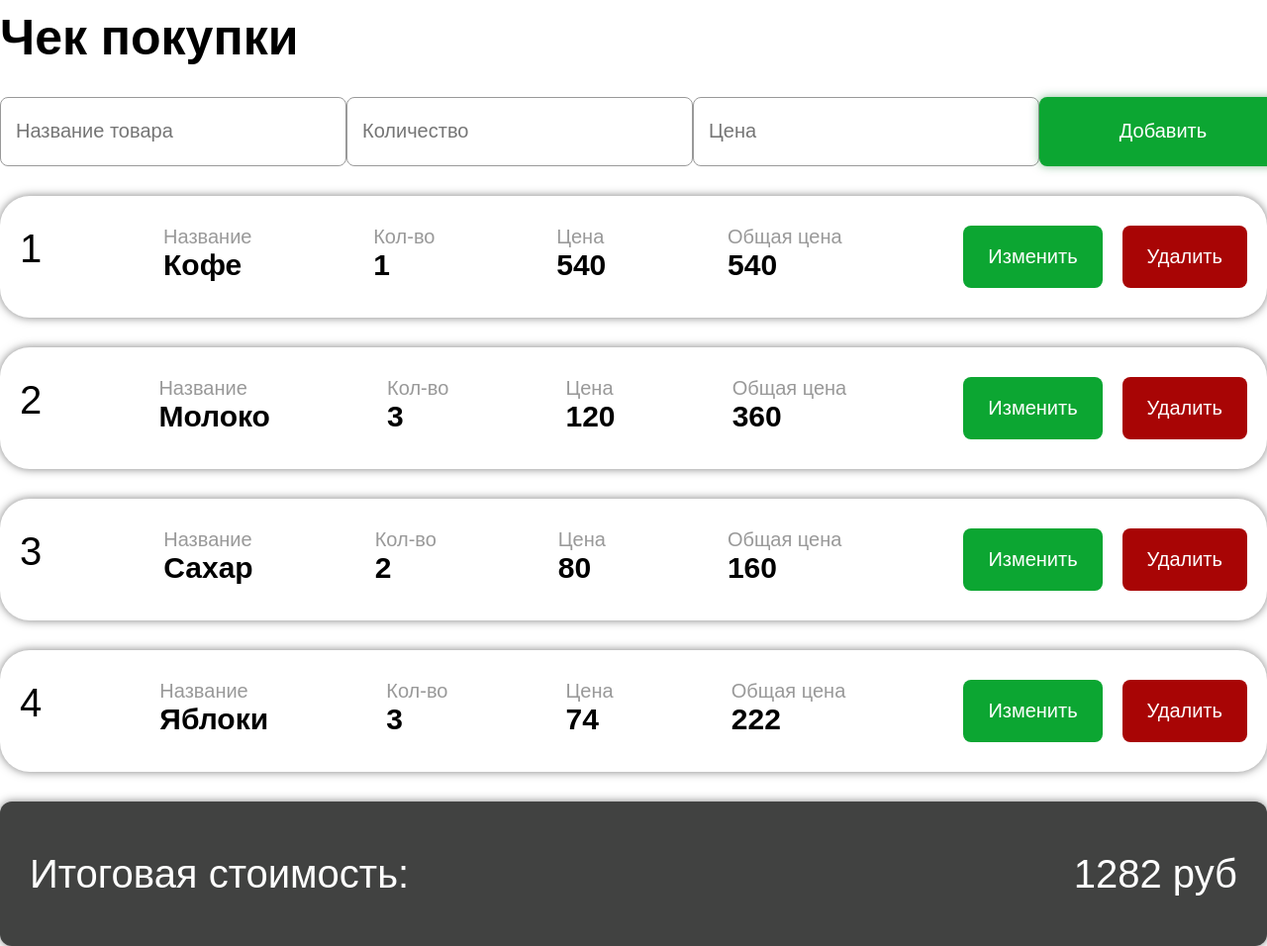
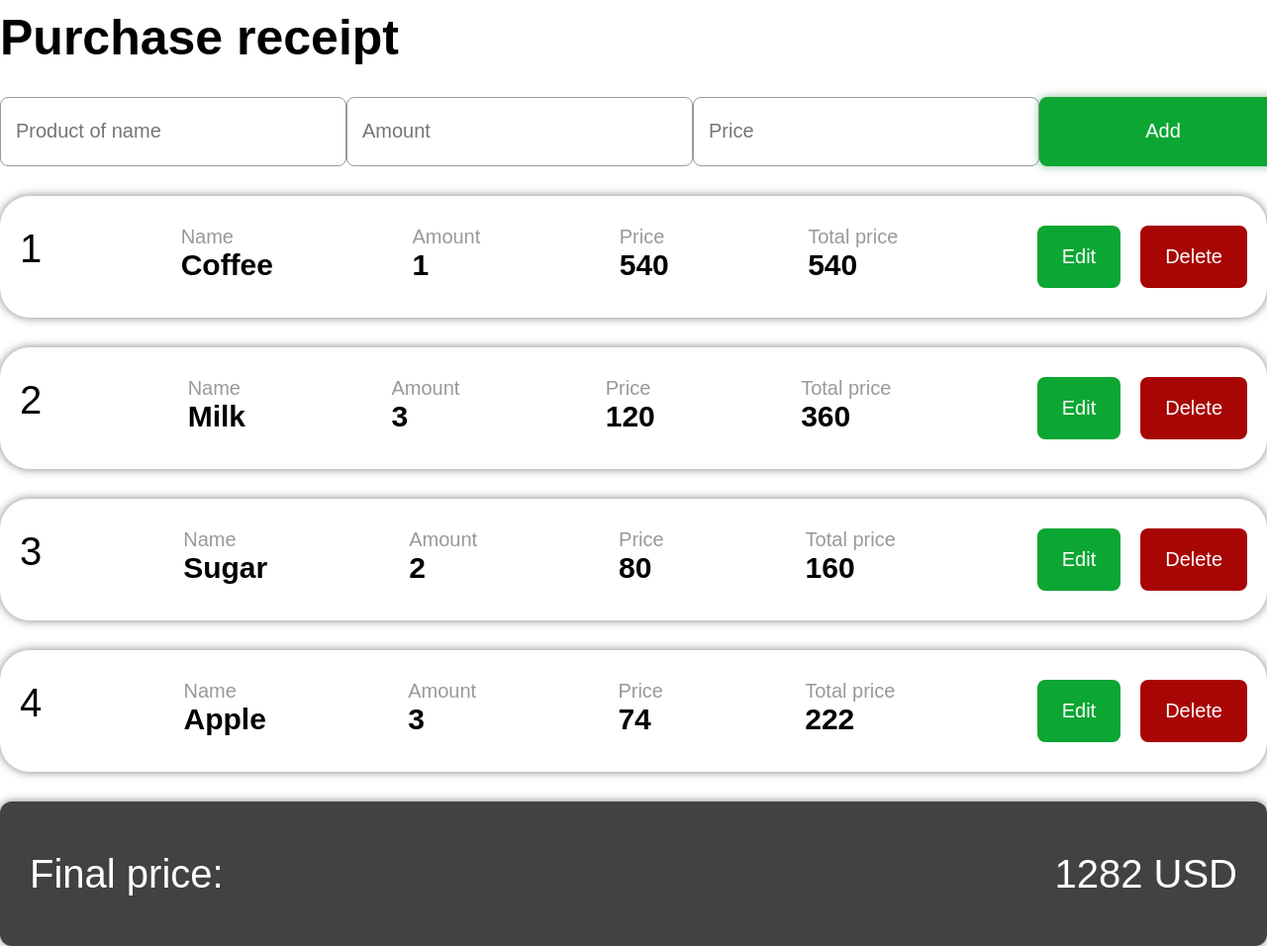
Before and after one commit to ilonakrasnopolska/Purchase-receipt, a plain HTML site: page index.html in a window 1280 px wide. Shown: the whole page at 99% size. Drawn offline with Linux system fonts and the light colour scheme.

Commit message:
finished purchase receipt aplication, added array , function and function render

```diff
--- /dev/null
+++ b/css/normalize — копия.css
@@ -0,0 +1,349 @@
+/*! normalize.css v8.0.1 | MIT License | github.com/necolas/normalize.css */
+
+/* Document
+   ========================================================================== */
+
+/**
+ * 1. Correct the line height in all browsers.
+ * 2. Prevent adjustments of font size after orientation changes in iOS.
+ */
+
+ html {
+    line-height: 1.15; /* 1 */
+    -webkit-text-size-adjust: 100%; /* 2 */
+  }
+
+  /* Sections
+     ========================================================================== */
+
+  /**
+   * Remove the margin in all browsers.
+   */
+
+  body {
+    margin: 0;
+  }
+
+  /**
+   * Render the `main` element consistently in IE.
+   */
+
+  main {
+    display: block;
+  }
+
+  /**
+   * Correct the font size and margin on `h1` elements within `section` and
+   * `article` contexts in Chrome, Firefox, and Safari.
+   */
+
+  h1 {
+    font-size: 2em;
+    margin: 0.67em 0;
+  }
+
+  /* Grouping content
+     ========================================================================== */
+
+  /**
+   * 1. Add the correct box sizing in Firefox.
+   * 2. Show the overflow in Edge and IE.
+   */
+
+  hr {
+    box-sizing: content-box; /* 1 */
+    height: 0; /* 1 */
+    overflow: visible; /* 2 */
+  }
+
+  /**
+   * 1. Correct the inheritance and scaling of font size in all browsers.
+   * 2. Correct the odd `em` font sizing in all browsers.
+   */
+
+  pre {
+    font-family: monospace, monospace; /* 1 */
+    font-size: 1em; /* 2 */
+  }
+
+  /* Text-level semantics
+     ========================================================================== */
+
+  /**
+   * Remove the gray background on active links in IE 10.
+   */
+
+  a {
+    background-color: transparent;
+  }
+
+  /**
+   * 1. Remove the bottom border in Chrome 57-
+   * 2. Add the correct text decoration in Chrome, Edge, IE, Opera, and Safari.
+   */
+
+  abbr[title] {
+    border-bottom: none; /* 1 */
+    text-decoration: underline; /* 2 */
+    text-decoration: underline dotted; /* 2 */
+  }
+
+  /**
+   * Add the correct font weight in Chrome, Edge, and Safari.
+   */
+
+  b,
+  strong {
+    font-weight: bolder;
+  }
+
+  /**
+   * 1. Correct the inheritance and scaling of font size in all browsers.
+   * 2. Correct the odd `em` font sizing in all browsers.
+   */
+
+  code,
+  kbd,
+  samp {
+    font-family: monospace, monospace; /* 1 */
+    font-size: 1em; /* 2 */
+  }
+
+  /**
+   * Add the correct font size in all browsers.
+   */
+
+  small {
+    font-size: 80%;
+  }
+
+  /**
+   * Prevent `sub` and `sup` elements from affecting the line height in
+   * all browsers.
+   */
+
+  sub,
+  sup {
+    font-size: 75%;
+    line-height: 0;
+    position: relative;
+    vertical-align: baseline;
+  }
+
+  sub {
+    bottom: -0.25em;
+  }
+
+  sup {
+    top: -0.5em;
+  }
+
+  /* Embedded content
+     ========================================================================== */
+
+  /**
+   * Remove the border on images inside links in IE 10.
+   */
+
+  img {
+    border-style: none;
+  }
+
+  /* Forms
+     ========================================================================== */
+
+  /**
+   * 1. Change the font styles in all browsers.
+   * 2. Remove the margin in Firefox and Safari.
+   */
+
+  button,
+  input,
+  optgroup,
+  select,
+  textarea {
+    font-family: inherit; /* 1 */
+    font-size: 100%; /* 1 */
+    line-height: 1.15; /* 1 */
+    margin: 0; /* 2 */
+  }
+
+  /**
+   * Show the overflow in IE.
+   * 1. Show the overflow in Edge.
+   */
+
+  button,
+  input { /* 1 */
+    overflow: visible;
+  }
+
+  /**
+   * Remove the inheritance of text transform in Edge, Firefox, and IE.
+   * 1. Remove the inheritance of text transform in Firefox.
+   */
+
+  button,
+  select { /* 1 */
+    text-transform: none;
+  }
+
+  /**
+   * Correct the inability to style clickable types in iOS and Safari.
+   */
+
+  button,
+  [type="button"],
+  [type="reset"],
+  [type="submit"] {
+    -webkit-appearance: button;
+  }
+
+  /**
+   * Remove the inner border and padding in Firefox.
+   */
+
+  button::-moz-focus-inner,
+  [type="button"]::-moz-focus-inner,
+  [type="reset"]::-moz-focus-inner,
+  [type="submit"]::-moz-focus-inner {
+    border-style: none;
+    padding: 0;
+  }
+
+  /**
+   * Restore the focus styles unset by the previous rule.
+   */
+
+  button:-moz-focusring,
+  [type="button"]:-moz-focusring,
+  [type="reset"]:-moz-focusring,
+  [type="submit"]:-moz-focusring {
+    outline: 1px dotted ButtonText;
+  }
+
+  /**
+   * Correct the padding in Firefox.
+   */
+
+  fieldset {
+    padding: 0.35em 0.75em 0.625em;
+  }
+
+  /**
+   * 1. Correct the text wrapping in Edge and IE.
+   * 2. Correct the color inheritance from `fieldset` elements in IE.
+   * 3. Remove the padding so developers are not caught out when they zero out
+   *    `fieldset` elements in all browsers.
+   */
+
+  legend {
+    box-sizing: border-box; /* 1 */
+    color: inherit; /* 2 */
+    display: table; /* 1 */
+    max-width: 100%; /* 1 */
+    padding: 0; /* 3 */
+    white-space: normal; /* 1 */
+  }
+
+  /**
+   * Add the correct vertical alignment in Chrome, Firefox, and Opera.
+   */
+
+  progress {
+    vertical-align: baseline;
+  }
+
+  /**
+   * Remove the default vertical scrollbar in IE 10+.
+   */
+
+  textarea {
+    overflow: auto;
+  }
+
+  /**
+   * 1. Add the correct box sizing in IE 10.
+   * 2. Remove the padding in IE 10.
+   */
+
+  [type="checkbox"],
+  [type="radio"] {
+    box-sizing: border-box; /* 1 */
+    padding: 0; /* 2 */
+  }
+
+  /**
+   * Correct the cursor style of increment and decrement buttons in Chrome.
+   */
+
+  [type="number"]::-webkit-inner-spin-button,
+  [type="number"]::-webkit-outer-spin-button {
+    height: auto;
+  }
+
+  /**
+   * 1. Correct the odd appearance in Chrome and Safari.
+   * 2. Correct the outline style in Safari.
+   */
+
+  [type="search"] {
+    -webkit-appearance: textfield; /* 1 */
+    outline-offset: -2px; /* 2 */
+  }
+
+  /**
+   * Remove the inner padding in Chrome and Safari on macOS.
+   */
+
+  [type="search"]::-webkit-search-decoration {
+    -webkit-appearance: none;
+  }
+
+  /**
+   * 1. Correct the inability to style clickable types in iOS and Safari.
+   * 2. Change font properties to `inherit` in Safari.
+   */
+
+  ::-webkit-file-upload-button {
+    -webkit-appearance: button; /* 1 */
+    font: inherit; /* 2 */
+  }
+
+  /* Interactive
+     ========================================================================== */
+
+  /*
+   * Add the correct display in Edge, IE 10+, and Firefox.
+   */
+
+  details {
+    display: block;
+  }
+
+  /*
+   * Add the correct display in all browsers.
+   */
+
+  summary {
+    display: list-item;
+  }
+
+  /* Misc
+     ========================================================================== */
+
+  /**
+   * Add the correct display in IE 10+.
+   */
+
+  template {
+    display: none;
+  }
+
+  /**
+   * Add the correct display in IE 10.
+   */
+
+  [hidden] {
+    display: none;
+  }
--- a/main.js
+++ b/main.js
@@ -2,7 +2,7 @@
 //Приложение для создания чека с товарами и расчета полной стоимости покупки
 
 //Массив продуктов
-let productArray = ['Кофе', 'Молоко', 'Сахар', 'Яблоки']
+let productArray = ['Coffee', 'Milk', 'Sugar', 'Apple']
 
 //Массив кол-во продуктов
 let amountArray = [1, 3, 2, 3]
@@ -11,49 +11,13 @@ let amountArray = [1, 3, 2, 3]
 let priceArray = [540, 120, 80, 74]
 
 //Массив общей цены
-let totalSum = []
+let totalSumArr = []
 
+let finalAllProductPrice = 0 //Итоговая стоимость
 
-//Функция создает input
-function createInput (placeholder, type) {
-  let input = document.createElement("input")
-  input.classList.add('input')
-  input.placeholder = placeholder
-  input.type = type
-  return input
-}
+let finalPriceBox = createFinalPriceBox() //Переменная принимает контент для вывода итоговой стоимости
 
-//Функция создает strong
-function createStrong (classList, text) {
-  let strong = document.createElement("strong")
-  strong.classList.add(classList)
-  strong.textContent = text
-  return strong
-}
-
-//Функция создает контейнер в котором лежит 3 элемента input и btn
-function createInputBox () {
-  const inputBox = document.createElement("div")
-  inputBox.classList.add('input-box')
-
-  let inputProductOfName = createInput('Название товара', 'text')
-  let inputProductAmount = createInput('Количество', 'number')
-  let inputProductPrice = createInput('Цена', 'number')
-
-  const addBtn = document.createElement("button")
-  addBtn.classList.add('create-btn')
-  addBtn.textContent = 'Добавить'
-
-  inputBox.append(inputProductOfName, inputProductAmount, inputProductPrice, addBtn)
-  return inputBox
-}
-
-//Функция создает ul
-function productList (classList) {
-  let list = document.createElement("ul")
-  list.classList.add(classList)
-  return list
-}
+let productItem = "" //Переменная которая будет принимать li в функции renderTable
 
 //Функция создает div
 function createDiv(classList) {
@@ -64,21 +28,95 @@ function createDiv(classList) {
   return div
 }
 
+//Функция создает input
+function createInput(placeholder, type) {
+  let input = document.createElement("input")
+  input.classList.add('input')
+  input.placeholder = placeholder
+  input.type = type
+  return input
+}
+
+//Функция создает strong
+function createStrong(classList, text) {
+  let strong = document.createElement("strong")
+  strong.classList.add(classList)
+  strong.textContent = text
+  return strong
+}
+
+//Функция создает button
+function createBtn(classList, text) {
+
+  let button = document.createElement("button")
+  button.classList.add(classList)
+  button.textContent = text
+
+  return button
+}
+
+//Функция создает ul
+function productTable(classList) {
+  let list = document.createElement("ul")
+  list.classList.add(classList)
+  return list
+}
+
 //Функция создает h3
-function createSubtitle(classList, title) {
+function createSubtitle(text, classList, title) {
 
-  let subtitle = document.createElement("h3")
+  let subtitle = document.createElement(text)
   subtitle.classList.add(classList)
   subtitle.textContent = title
 
   return subtitle
 }
 
-//Функция обьединяет div, h3 и strong для list-item
-function createListContentBox(classList, title, text) {
+//Функция создает div в котором лежит input(1)(2)(3) и button
+function createInputBox() {
+  let inputBox = createDiv('input-box')
+
+  let inputProductOfName = createInput('Product of name', 'text')
+  let inputProductAmount = createInput('Amount', 'number')
+  let inputProductPrice = createInput('Price', 'number')
+
+  let addBtn = createBtn('create-btn', 'Add')
+
+  addBtn.onclick = function () {
+
+    // Получаем значения из input
+    let productName = inputProductOfName.value;
+    let productAmount = parseInt(inputProductAmount.value);
+    let productPrice = parseInt(inputProductPrice.value);
+
+
+    // Проверка, что все поля заполнены
+    if (productName && !isNaN(productAmount) && !isNaN(productPrice)) {
+
+      // Добавляем значения в соответствующие массивы
+      productArray.push(productName);
+      amountArray.push(productAmount);
+      priceArray.push(productPrice);
+
+      // Сбросываем значения инпутов
+      inputProductOfName.value = '';
+      inputProductAmount.value = '';
+      inputProductPrice.value = '';
+
+
+      // Вызов функции для отрисовки таблицы с обновленными данными
+      renderTable(productArray, amountArray, priceArray);
+    }
+  }
+  inputBox.append(inputProductOfName, inputProductAmount, inputProductPrice, addBtn)
+  return inputBox
+}
+
+//Функция создает div в котором лежит h3 и strong для function createListItem
+function createItemContentBox(classList, title, text) {
   let box = createDiv(classList)
 
-  let subtitle = createSubtitle('list-item-title', title)
+  let subtitle = createSubtitle('h3', 'list-item-title', title)
 
   let strong = createStrong('list-item-txt', text)
 
@@ -87,59 +125,76 @@ function createListContentBox(classList, title, text) {
   return box
 }
 
-//Функция создает элементы списка
-function createListItem (index, name, amount, price, total) {
+//Функция создает li с его элементами
+function createListItem(index, name, amount, price, total) {
 
   let indexTxt = createStrong('list-item-index', `${index + 1}`) //Индекс элемента
 
   let listItem = document.createElement("li") //list-item
   listItem.classList.add('list-item')
 
-  let txt1 = createListContentBox(`list-item-txt-box`, `Название`, `${name}`)
-  let txt2 = createListContentBox(`list-item-txt-box`, `Кол-во`, `${amount}`)
-  let txt3 = createListContentBox(`list-item-txt-box`, `Цена`, `${price}`)
+  let txt1 = createItemContentBox(`list-item-txt-box`, `Name`, `${name}`)
+  let txt2 = createItemContentBox(`list-item-txt-box`, `Amount`, `${amount}`)
+  let txt3 = createItemContentBox(`list-item-txt-box`, `Price`, `${price}`)
+  //Общая цена
+  let txt4 = createItemContentBox(`list-item-txt-box`, `Total price`, `${total = price * amount}`)
+  totalSumArr.push(total)
 
-  //Общая цена
-  let txt4 = createListContentBox(`list-item-txt-box`, `Общая цена`, `${total = price * amount}`)
-  totalSum.push(total)
+  let btnBox = createDiv('btn-box')  //div-обертка для кнопок
 
+  let editBtn = createBtn('edit-btn', 'Edit') //кнопка редактировать
+  editBtn.onclick = function () {
+    let productOfName = prompt('Enter product of name:');
 
-  let btnBox = document.createElement("div")  //div-обертка для кнопок
-  btnBox.classList.add('btn-box')
+    // Проверка, был ли введен текст или нажата отмена
+    if (productOfName !== null) {
+      let productAmount = prompt('Enter product amount:');
+      let productPrice = prompt('Enter product price:');
+      // Проверка, были ли введены числа
+      if (productAmount !== null && productPrice !== null && !isNaN(productAmount) && !isNaN(productPrice)) {
+       //Замена index в массиве на новое значение из prompt, которое лежит в переменной
+        productArray[index] = productOfName;
+        amountArray[index] = Number(productAmount);
+        priceArray[index] = Number(productPrice);
 
-  let editBtn = document.createElement("button") //кнопка редактировать
-  editBtn.classList.add('edit-btn')
-  editBtn.textContent = 'Изменить'
+        renderTable(productArray, amountArray, priceArray); //перерисовываем массив
+        //Проверка на пустую строку
+      } else if (productAmount === null || productPrice === null) {
+        alert('Incorrect data entered!');
+      }
+    }
+  }
 
-  let deleteBtn = document.createElement("button") //кнопка удалить
-  deleteBtn.classList.add('delete-btn')
-  deleteBtn.textContent = 'Удалить'
+  let deleteBtn = createBtn('delete-btn', 'Delete') //кнопка удалить
 
-  btnBox.append(editBtn, deleteBtn) //добавляем кнопки в блок div
+  //Функция удаляет list-item при клике на btn
+  deleteBtn.onclick = function () {
+    if (confirm('Are you sure you want to delete the product?')) {
+
+      //Отнимаем от итоговой стоимости totalSumArr[index]
+      finalAllProductPrice -= totalSumArr[index]
+
+      productArray.splice(index, 1); // Удаляем 1 объект массива со значением index
+      amountArray.splice(index, 1); // Удаляем соответствующий элемент из массива количества
+      priceArray.splice(index, 1); // Удаляем соответствующий элемент из массива цен
+      totalSumArr.splice(index, 1); // Удаляем соответствующий элемент из массива
+
+      finalPriceBox.children[1].textContent = `${finalAllProductPrice} USD`; // Обновляем текст в элементе общей стоимости
+
+    }
+    renderTable(productArray, amountArray, priceArray) //перерисовываем массив
+  }
+
+  btnBox.append(editBtn, deleteBtn) //добавляем btn edit and remove в блок div
   listItem.append(indexTxt, txt1, txt2, txt3, txt4, btnBox)
 
   return listItem
 }
 
-//Создаем контейнер
-const container = document.createElement("div")
-container.classList.add('container')
+//Функция создает блок итоговой стоимости
+function createFinalPriceBox(text, amount) {
 
-//Создаем заголовок
-const title = document.createElement("h1")
-title.classList.add('title')
-title.textContent = 'Чек покупки'
-
-//Переменная принимает блок с элементами input и btn
-let inputBox = createInputBox()
-
-//Переменная принимает функцию,которая создает ul
-let list = productList('list')
-
-//Функция создает div в котором лежит strong для финальной цены
-function createFinalPriceBox (classList, text, amount) {
-  let finalPrice = document.createElement("div")
-  finalPrice.classList.add(classList)
+  let finalPrice = createDiv()
 
   let strong1 = createStrong('final-price-txt', text)
   strong1.textContent = text
@@ -148,33 +203,56 @@ function createFinalPriceBox (classList, text, amount) {
   strong2.textContent = amount
 
   finalPrice.append(strong1, strong2)
+
   return finalPrice
 }
 
-//Переменная принимает функцию,которая создает блок итоговой цены
-let finalPrice = createFinalPriceBox('final-price-box', `Итоговая стоимость:`, '')
-
-
 //Функция отрисовки списка
-function render(arrProduct) {
-  list.innerHTML = "" //Очищаем список перед отрисовкой
-
-  let totalPrice = 0 //Итоговая стоимость
+function renderTable(arrProduct, arrAmount, arrPrice) {
+  ul.innerHTML = "" //Очищаем список перед отрисовкой
+  finalAllProductPrice = 0; // Обнуляем итоговую стоимость
 
   //Начинаем отрисовку используя массив и цикл
   for (let i = 0; i < arrProduct.length; i++) {
-    let productItem = createListItem(i, productArray[i], amountArray[i], priceArray[i], totalSum[i])
+    productItem = createListItem(i, arrProduct[i], arrAmount[i], arrPrice[i], totalSumArr[i])
+    ul.append(productItem) //добавляем li в ul
+  }
 
-    totalPrice = totalPrice + totalSum[i] //Увеличиваем итоговую стоимость
-    list.append(productItem) //добавляем li в ul
+  // Получаем все элементы с классом list-item
+  productItem = ul.querySelectorAll('.list-item')
+  //Проверяем есть ли элементы с классом list-item внутри list
+  if (productItem.length === 0) {
+    let emptyList = createStrong('list-item-empty', 'Ваш список пуст') //Создаем переменную которая принимает strong
+    ul.appendChild(emptyList) //Добавляем strong в list
+    // Добавляем класс для скрытия блока
+    document.querySelector('.final-price-box').classList.add('hidden-final-price')
   }
-  // Изменяем текст в элементе общего кол-ва шагов
-  finalPrice = createFinalPriceBox('final-price-box', `Итоговая стоимость:`, `${totalPrice} руб`)
+
+  //Цикл для увеличения итоговой стоимости
+  for (let i = 0; i < priceArray.length; i++) {
+    totalSumArr[i] = amountArray[i] * priceArray[i]; //Добавляем в массив количество [i] умноженное на стоимость [i]
+    finalAllProductPrice += totalSumArr[i]; // Увеличиваем итоговую стоимость
+  }
+  finalPriceBox.classList.add('final-price-box')
+  finalPriceBox.children[0].textContent = `Final price:`
+  finalPriceBox.children[1].textContent = `${finalAllProductPrice} USD`
 }
 
+//Создаем контейнер
+let container = createDiv('container')
+
+//Создаем заголовок
+const title = createSubtitle('h1', 'title', 'Purchase receipt')
+
+//Переменная принимает функцию с элементами input(1(2(3) и btn
+let inputBox = createInputBox()
+
+//Переменная принимает функцию,которая создает ul
+let ul = productTable('list')
+
 // Запускаем отрисовку списка при загрузке страницы
-render(productArray)
+renderTable(productArray, amountArray, priceArray)
 
 //Добавляем элементы в html document
-container.append(title, inputBox, list, finalPrice)
+container.append(title, inputBox, ul, finalPriceBox)
 document.body.append(container)
```
Also changed, not shown: css/style.css (+9 -0 lines), 1 other file.
